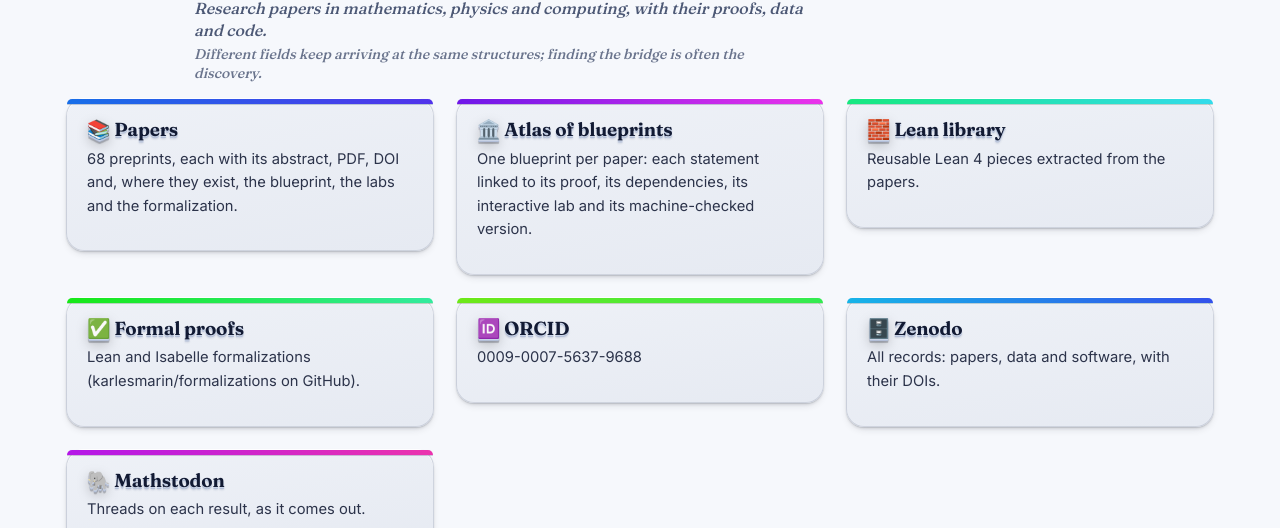
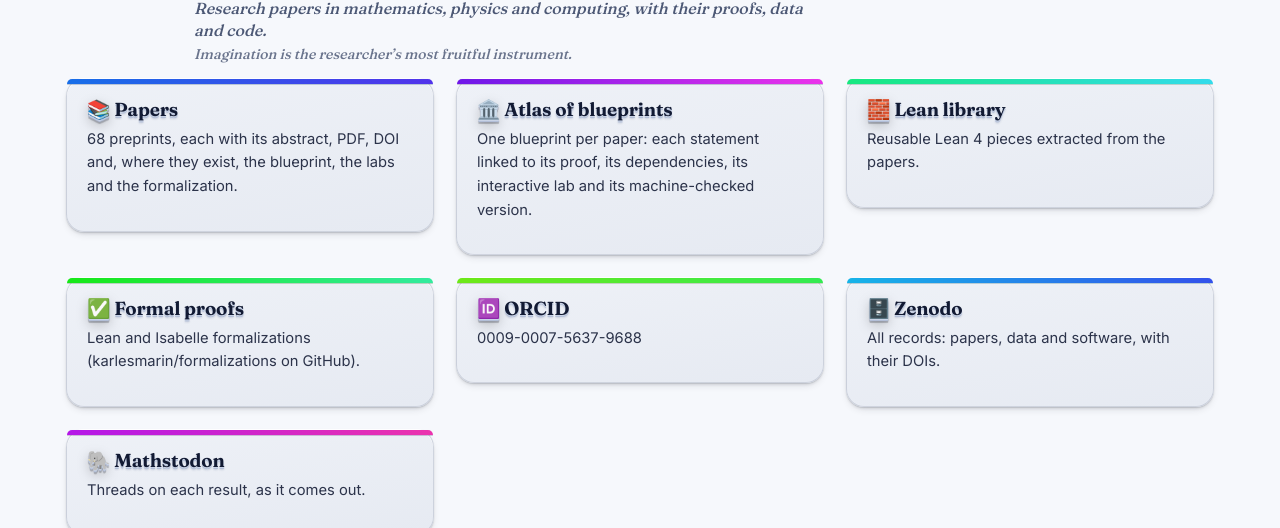
Before and after one commit to karlesmarin/karlesmarin.github.io, a plain HTML site: page index.html in a window 1280 px wide. Shown: the part 572-1100 px from the top of the page. Drawn offline with Linux system fonts and the light colour scheme.

Commit message:
Home and papers: new second motto line
Co-Authored-By: Claude Opus 5.5 <noreply@anthropic.com>
Claude-Session: https://claude.ai/code/session_019jxVR4UtrgmY8iyqiS3GG1

```diff
--- a/index.html
+++ b/index.html
@@ -31,7 +31,7 @@
       <div class="who-txt">
         <h1 class="name">Carles Marín</h1>
         <p class="motto">Research papers in mathematics, physics and computing, with their proofs, data and code.</p>
-        <p class="motto-2">Different fields keep arriving at the same structures; finding the bridge is often the discovery.</p>
+        <p class="motto-2">Imagination is the researcher’s most fruitful instrument.</p>
       </div>
     </div>
   </div>
```
Also changed, not shown: papers/index.html (+1 -1 lines).
